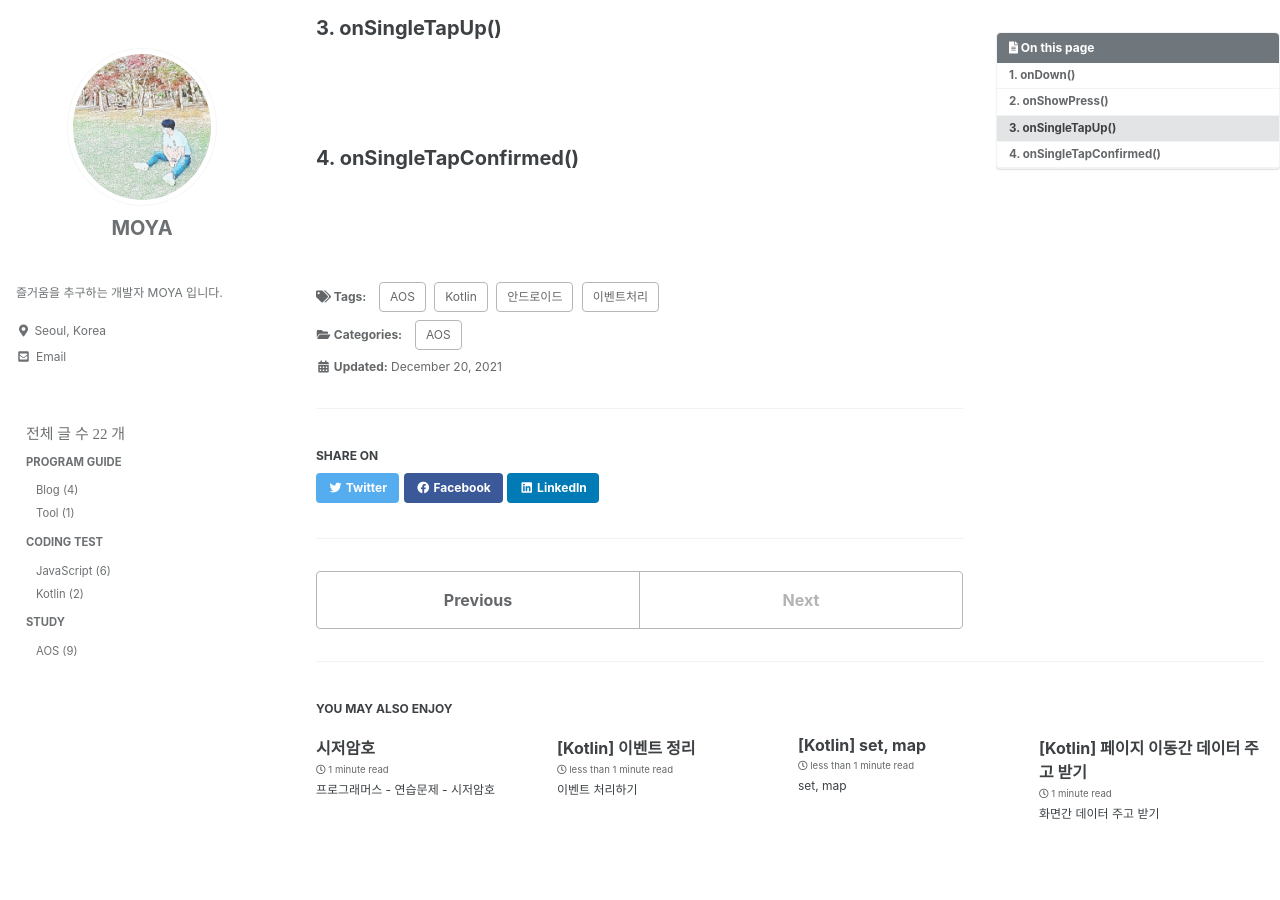
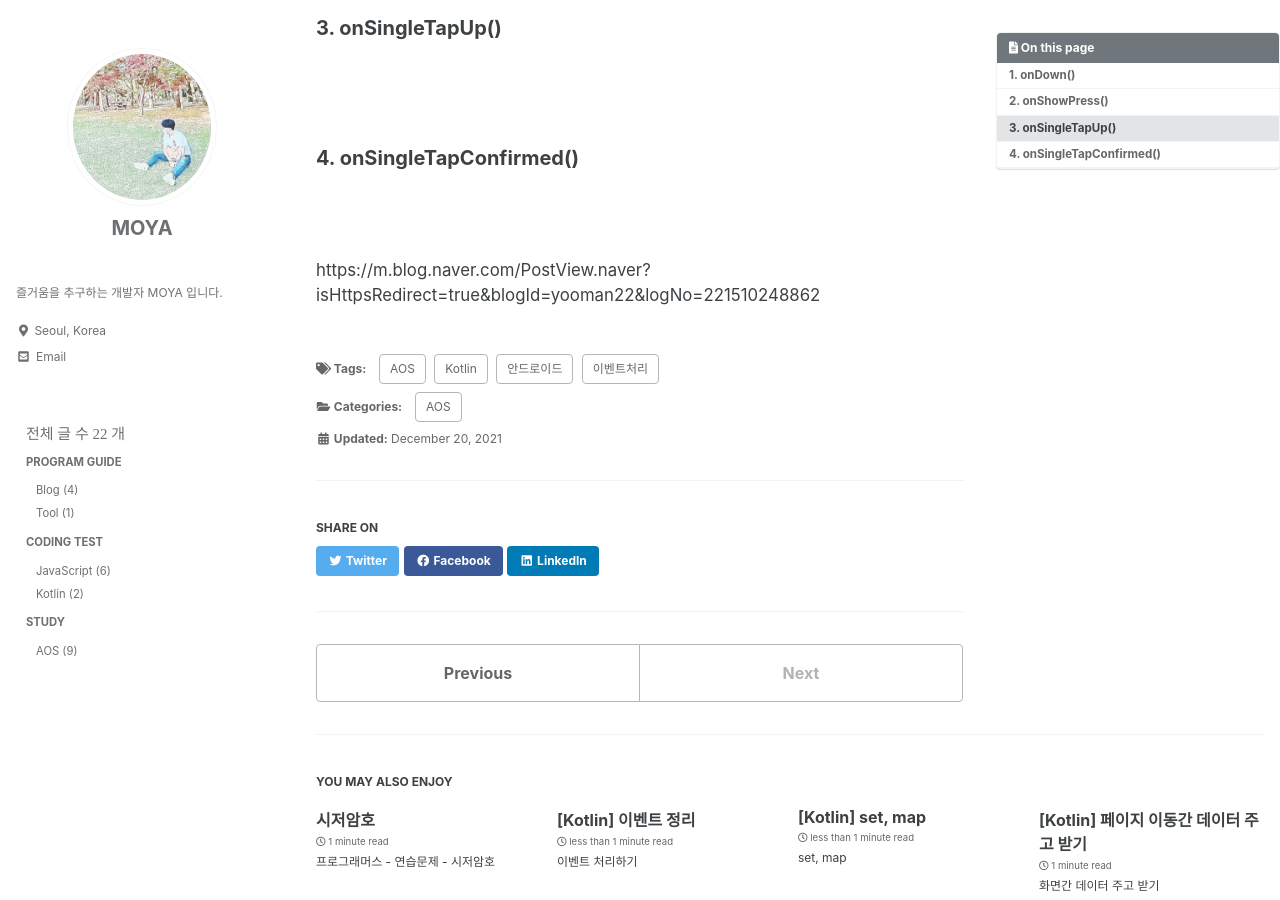
Before and after one commit to kdc7140/kdc7140.github.io, a Jekyll site: the page built from _posts/study/2021-12-20-kotlin009.md, in a window 1280 px wide and 900 px high, scrolled down 522 px. Built offline with Jekyll 4.4.1, drawn with Linux system fonts in a browser that asks for light colours; cached includes are drawn as plain includes; some web fonts are replaced; some of the changed lines change nothing that is shown.

Commit message:
Content is being written

```diff
--- a/_posts/study/2021-12-20-kotlin009.md
+++ b/_posts/study/2021-12-20-kotlin009.md
@@ -42,3 +42,6 @@ tags:
 
 
 <br/><br/>
+
+
+https://m.blog.naver.com/PostView.naver?isHttpsRedirect=true&blogId=yooman22&logNo=221510248862
```
